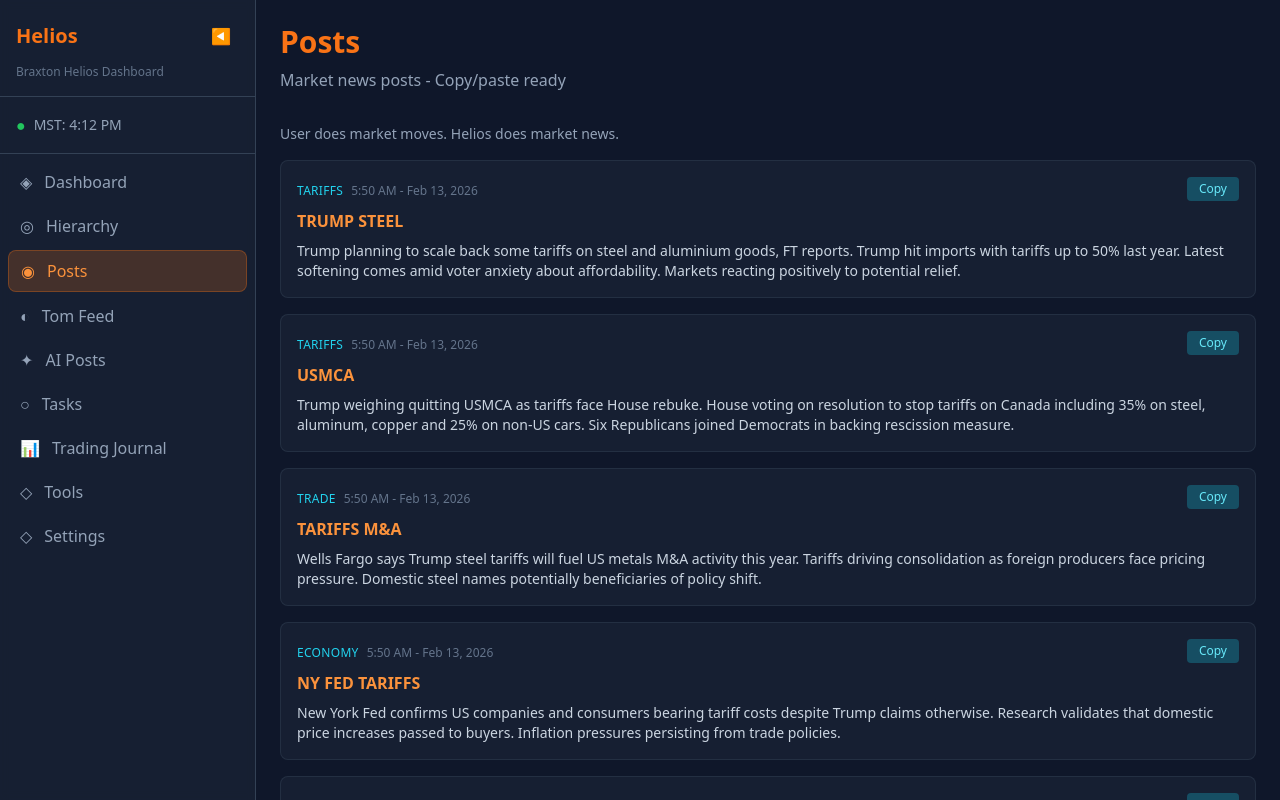
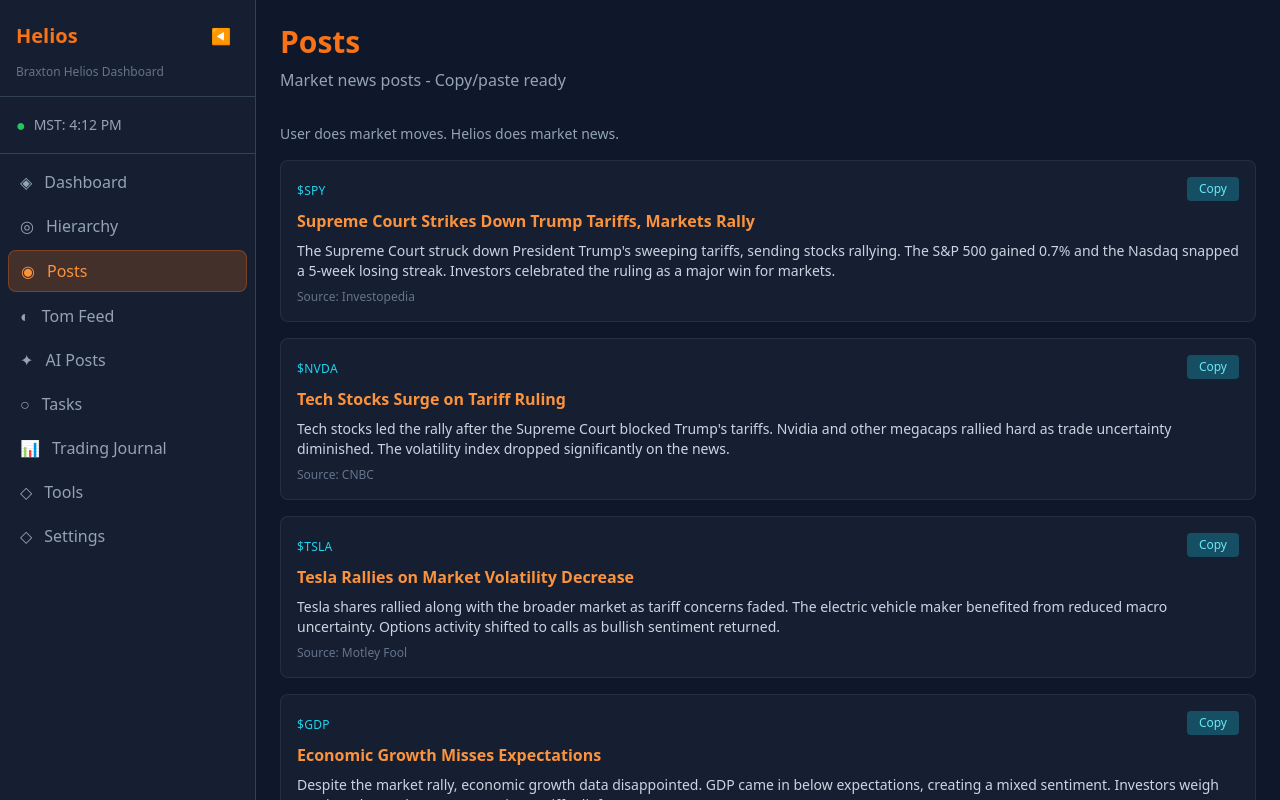
Before and after one commit to AAN2793/helios-dashboard, a Next.js app: page /posts in a window 1280 px wide. Shown: the top 800 px of the page. Built offline with nearby package versions, Linux system fonts and the light colour scheme.

Commit message:
Fix posts page to dynamically load from API

```diff
--- a/pages/posts.js
+++ b/pages/posts.js
@@ -1,42 +1,26 @@
 import Head from 'next/head'
-import { useState } from 'react'
+import { useState, useEffect } from 'react'
 import Layout from '../components/Layout'
 
 export default function Posts() {
+  const [posts, setPosts] = useState([])
   const [copied, setCopied] = useState(null)
+  const [loading, setLoading] = useState(true)
 
-  const posts = [
-    {
-      time: '5:50 AM - Feb 13, 2026',
-      category: 'TARIFFS',
-      tickers: 'TRUMP STEEL',
-      content: 'Trump planning to scale back some tariffs on steel and aluminium goods, FT reports. Trump hit imports with tariffs up to 50% last year. Latest softening comes amid voter anxiety about affordability. Markets reacting positively to potential relief.'
-    },
-    {
-      time: '5:50 AM - Feb 13, 2026',
-      category: 'TARIFFS',
-      tickers: 'USMCA',
-      content: 'Trump weighing quitting USMCA as tariffs face House rebuke. House voting on resolution to stop tariffs on Canada including 35% on steel, aluminum, copper and 25% on non-US cars. Six Republicans joined Democrats in backing rescission measure.'
-    },
-    {
-      time: '5:50 AM - Feb 13, 2026',
-      category: 'TRADE',
-      tickers: 'TARIFFS M&A',
-      content: 'Wells Fargo says Trump steel tariffs will fuel US metals M&A activity this year. Tariffs driving consolidation as foreign producers face pricing pressure. Domestic steel names potentially beneficiaries of policy shift.'
-    },
-    {
-      time: '5:50 AM - Feb 13, 2026',
-      category: 'ECONOMY',
-      tickers: 'NY FED TARIFFS',
-      content: 'New York Fed confirms US companies and consumers bearing tariff costs despite Trump claims otherwise. Research validates that domestic price increases passed to buyers. Inflation pressures persisting from trade policies.'
-    },
-    {
-      time: '5:50 AM - Feb 13, 2026',
-      category: 'RECIPROCAL',
-      tickers: 'TRADE',
-      content: 'Trump announcing plans to impose "reciprocal tariffs" on all countries with trade barriers against US in April. Wave of diplomatic outreach follows. Analysts expressing confusion over administration tariff strategies and openness to negotiation.'
-    },
-  ]
+  useEffect(() => {
+    fetch('/api/generated-posts')
+      .then(res => res.json())
+      .then(data => {
+        if (data.posts && data.posts.length > 0) {
+          setPosts(data.posts)
+        }
+        setLoading(false)
+      })
+      .catch(err => {
+        console.error('Error loading posts:', err)
+        setLoading(false)
+      })
+  }, [])
 
   const copyToClipboard = (index, text) => {
     navigator.clipboard.writeText(text)
@@ -45,7 +29,15 @@ export default function Posts() {
   }
 
   const getFullText = (post) => {
-    return `${post.tickers}\n${post.content}`
+    return `${post.ticker}\n${post.headline}\n\n${post.body} - ${post.source}`
+  }
+
+  if (loading) {
+    return (
+      <Layout title="Posts | Braxton Helios">
+        <div className="text-slate-400">Loading posts...</div>
+      </Layout>
+    )
   }
 
   return (
@@ -59,13 +51,15 @@ export default function Posts() {
         User does market moves. Helios does market news.
       </div>
 
+      {posts.length === 0 ? (
+        <div className="text-slate-400">No posts available. Run Allen to generate content.</div>
+      ) : (
         <div className="grid gap-4">
           {posts.map((post, idx) => (
             <div key={idx} className="card p-4">
               <div className="flex justify-between items-start mb-2">
                 <div>
-                <span className="text-xs text-cyan-400 uppercase tracking-wide">{post.category}</span>
-                <span className="text-xs text-slate-500 ml-2">{post.time}</span>
+                  <span className="text-xs text-cyan-400 uppercase tracking-wide">{post.ticker}</span>
                 </div>
                 <button
                   onClick={() => copyToClipboard(idx, getFullText(post))}
@@ -78,11 +72,13 @@ export default function Posts() {
                   {copied === idx ? 'Copied!' : 'Copy'}
                 </button>
               </div>
-            <div className="font-bold text-orange-400 mb-2">{post.tickers}</div>
-            <div className="text-slate-300 text-sm whitespace-pre-wrap">{post.content}</div>
+              <div className="font-bold text-orange-400 mb-2">{post.headline}</div>
+              <div className="text-slate-300 text-sm whitespace-pre-wrap">{post.body}</div>
+              <div className="text-xs text-slate-500 mt-2">Source: {post.source}</div>
             </div>
           ))}
         </div>
+      )}
     </Layout>
   )
 }
```
Lines whose indentation alone changed are shown as unchanged.
